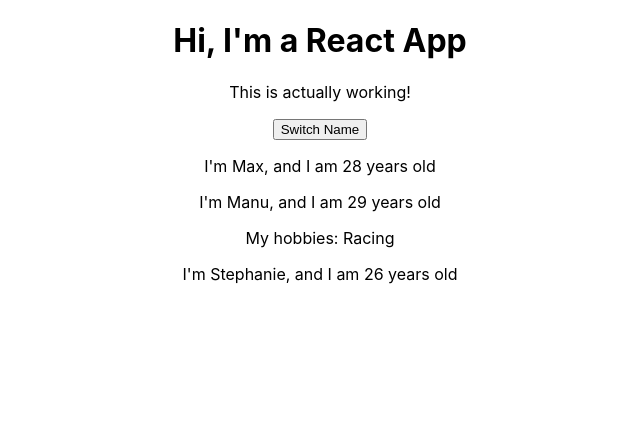
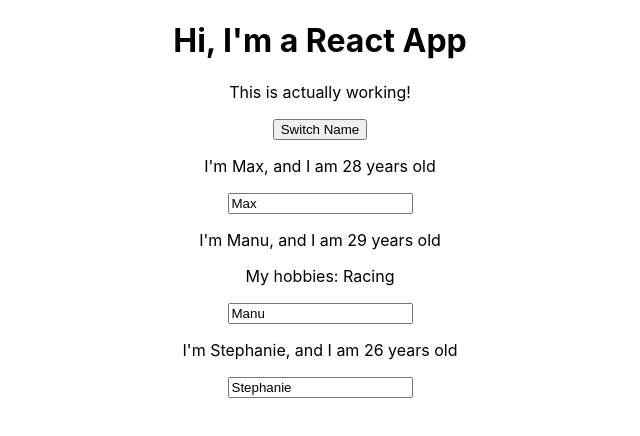
Before and after one commit to moreenkim/react-complete-guide, a React (Create React App) app in the folder src/: page / in a window 1280 px wide. Shown: the top 436 px of the page, without its empty margins (320-960 px from the left). Built offline with nearby package versions, Linux system fonts and the light colour scheme; the HTML template or start-up script is replaced by a standard one.

Commit message:
Add two way binding

```diff
--- a/src/App.js
+++ b/src/App.js
@@ -23,6 +23,16 @@
     });
   };
 
+  nameChangedHandler = (event) => {
+    this.setState({
+      persons: [
+        { name: 'max', age: 28 },
+        { name: event.target.value, age: 29 },
+        { name: 'Stephanie', age: 26 },
+      ],
+    });
+  };
+
   render() {
     return (
       <div className="App">
@@ -39,6 +49,7 @@
           name={this.state.persons[1].name}
           age={this.state.persons[1].age}
           click={this.switchNameHandler.bind(this, 'max!!')}
+          changed={this.nameChangedHandler}
         >
           {' '}
           My hobbies: Racing
--- a/src/Person/Person.js
+++ b/src/Person/Person.js
@@ -7,6 +7,7 @@
         I'm {props.name}, and I am {props.age} years old
       </p>
       <p>{props.children}</p>
+      <input type="text" onChange={props.changed} value={props.name} />
     </div>
   );
 };
```
